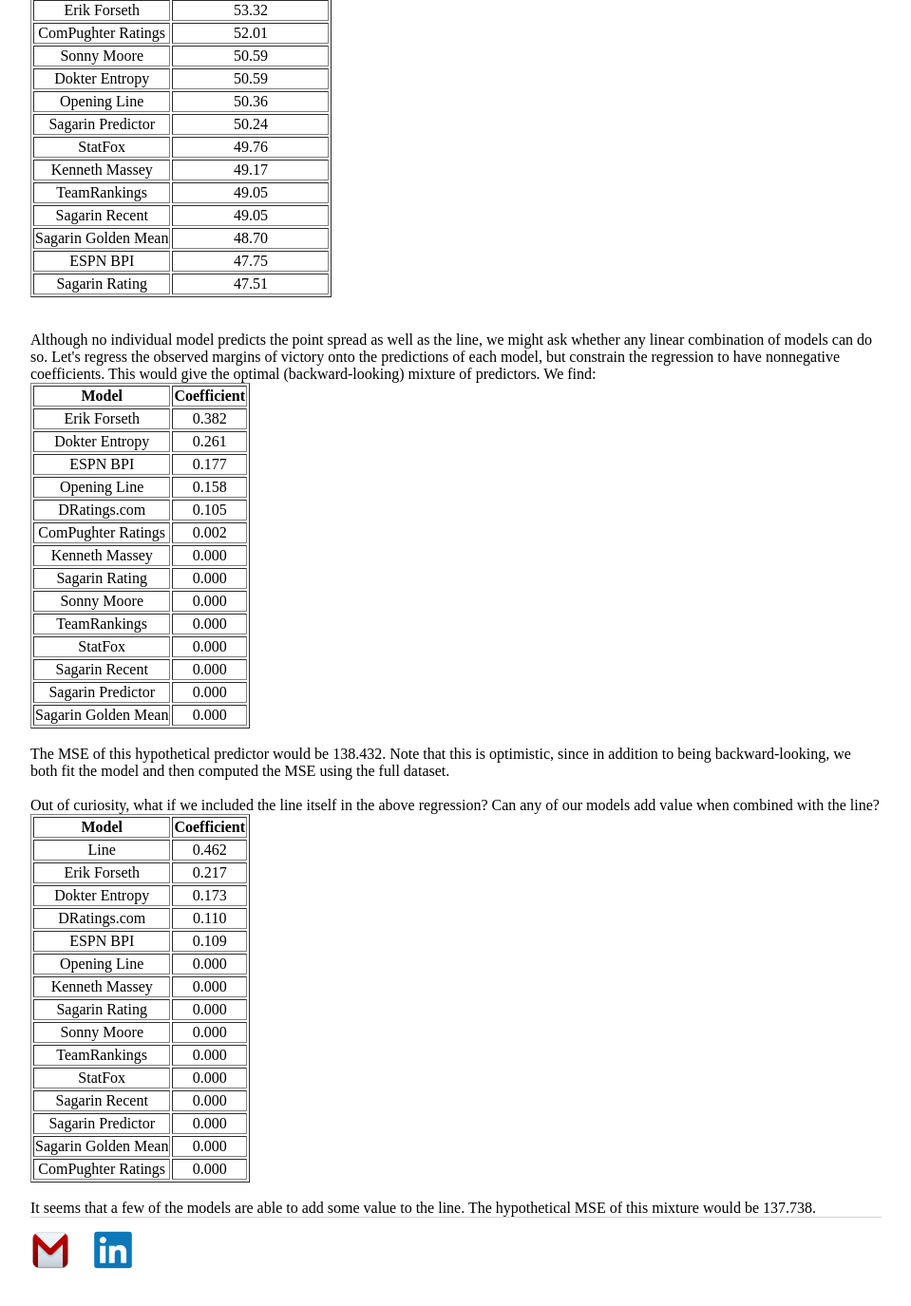
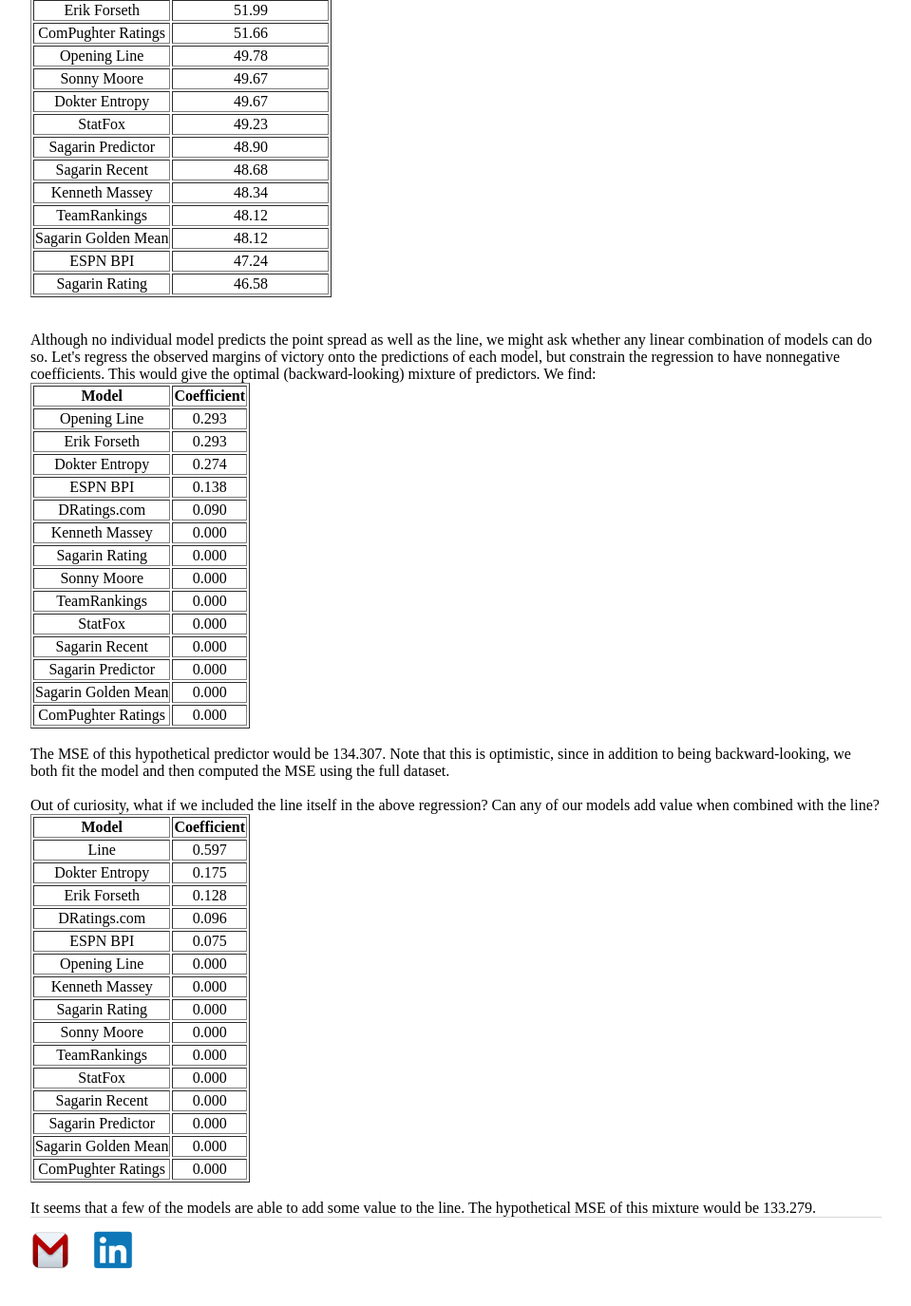
Before and after one commit to erikrforseth/erikrforseth.github.io, a Jekyll site: the page built from about.html, in a window 1280 px wide and 1400 px high, scrolled down 1175 px. Shown: the top 1375 px of the window at 95% size, without its empty margins (160-1119 px from the left). Built offline with Jekyll 4.4.1, drawn with Linux system fonts in a browser that asks for light colours; some of the changed text lies outside the part shown.

Commit message:
about page

```diff
--- a/about.html
+++ b/about.html
@@ -16,63 +16,63 @@
   <tbody>
     <tr align="center">
       <td>Line</td>
-      <td>139.273</td>
+      <td>134.373</td>
     </tr>
     <tr align="center">
       <td>Erik Forseth</td>
-      <td>140.338</td>
+      <td>136.462</td>
     </tr>
     <tr align="center">
       <td>Opening Line</td>
-      <td>141.434</td>
+      <td>136.743</td>
     </tr>
     <tr align="center">
       <td>TeamRankings</td>
-      <td>143.672</td>
+      <td>139.496</td>
     </tr>
     <tr align="center">
       <td>Sagarin Predictor</td>
-      <td>145.602</td>
+      <td>141.882</td>
     </tr>
     <tr align="center">
       <td>Dokter Entropy</td>
-      <td>146.380</td>
+      <td>141.910</td>
     </tr>
     <tr align="center">
       <td>Sagarin Rating</td>
-      <td>146.515</td>
+      <td>142.402</td>
     </tr>
     <tr align="center">
       <td>Sagarin Golden Mean</td>
-      <td>146.613</td>
+      <td>142.438</td>
     </tr>
     <tr align="center">
       <td>ESPN BPI</td>
-      <td>151.787</td>
+      <td>148.069</td>
+    </tr>
+    <tr align="center">
+      <td>Sagarin Recent</td>
+      <td>152.974</td>
     </tr>
     <tr align="center">
       <td>DRatings.com</td>
-      <td>156.679</td>
+      <td>153.388</td>
     </tr>
     <tr align="center">
       <td>Sonny Moore</td>
-      <td>157.065</td>
-    </tr>
-    <tr align="center">
-      <td>Sagarin Recent</td>
-      <td>157.907</td>
+      <td>153.686</td>
     </tr>
     <tr align="center">
       <td>StatFox</td>
-      <td>158.482</td>
+      <td>155.231</td>
     </tr>
     <tr align="center">
       <td>Kenneth Massey</td>
-      <td>159.057</td>
+      <td>156.004</td>
     </tr>
     <tr align="center">
       <td>ComPughter Ratings</td>
-      <td>173.969</td>
+      <td>168.776</td>
     </tr>
   </tbody>
 </table>
@@ -87,63 +87,63 @@
   <tbody>
     <tr align="center">
       <td>Dokter Entropy</td>
-      <td>80.81</td>
+      <td>81.02</td>
     </tr>
     <tr align="center">
       <td>Line</td>
-      <td>79.62</td>
+      <td>79.80</td>
+    </tr>
+    <tr align="center">
+      <td>Opening Line</td>
+      <td>79.03</td>
     </tr>
     <tr align="center">
       <td>TeamRankings</td>
-      <td>79.15</td>
+      <td>79.03</td>
     </tr>
     <tr align="center">
-      <td>Opening Line</td>
-      <td>78.91</td>
+      <td>Erik Forseth</td>
+      <td>78.48</td>
     </tr>
     <tr align="center">
       <td>ESPN BPI</td>
-      <td>78.67</td>
+      <td>78.37</td>
     </tr>
     <tr align="center">
-      <td>Erik Forseth</td>
-      <td>78.55</td>
+      <td>Sagarin Rating</td>
+      <td>78.15</td>
     </tr>
     <tr align="center">
       <td>Sagarin Predictor</td>
-      <td>78.20</td>
-    </tr>
-    <tr align="center">
-      <td>Sagarin Rating</td>
-      <td>77.96</td>
+      <td>78.15</td>
     </tr>
     <tr align="center">
       <td>Sagarin Golden Mean</td>
-      <td>77.73</td>
+      <td>77.70</td>
+    </tr>
+    <tr align="center">
+      <td>Kenneth Massey</td>
+      <td>76.82</td>
     </tr>
     <tr align="center">
       <td>ComPughter Ratings</td>
-      <td>77.25</td>
+      <td>76.82</td>
     </tr>
     <tr align="center">
-      <td>Kenneth Massey</td>
-      <td>76.78</td>
+      <td>Sagarin Recent</td>
+      <td>76.71</td>
     </tr>
     <tr align="center">
       <td>DRatings.com</td>
-      <td>76.54</td>
+      <td>76.38</td>
     </tr>
     <tr align="center">
       <td>StatFox</td>
-      <td>76.30</td>
-    </tr>
-    <tr align="center">
-      <td>Sagarin Recent</td>
-      <td>75.95</td>
+      <td>76.16</td>
     </tr>
     <tr align="center">
       <td>Sonny Moore</td>
-      <td>75.36</td>
+      <td>75.28</td>
     </tr>
   </tbody>
 </table>
@@ -160,59 +160,59 @@
   <tbody>
     <tr align="center">
       <td>DRatings.com</td>
-      <td>56.04</td>
+      <td>54.97</td>
     </tr>
     <tr align="center">
       <td>Erik Forseth</td>
-      <td>53.32</td>
+      <td>51.99</td>
     </tr>
     <tr align="center">
       <td>ComPughter Ratings</td>
-      <td>52.01</td>
+      <td>51.66</td>
+    </tr>
+    <tr align="center">
+      <td>Opening Line</td>
+      <td>49.78</td>
     </tr>
     <tr align="center">
       <td>Sonny Moore</td>
-      <td>50.59</td>
+      <td>49.67</td>
     </tr>
     <tr align="center">
       <td>Dokter Entropy</td>
-      <td>50.59</td>
+      <td>49.67</td>
     </tr>
     <tr align="center">
-      <td>Opening Line</td>
-      <td>50.36</td>
+      <td>StatFox</td>
+      <td>49.23</td>
     </tr>
     <tr align="center">
       <td>Sagarin Predictor</td>
-      <td>50.24</td>
+      <td>48.90</td>
     </tr>
     <tr align="center">
-      <td>StatFox</td>
-      <td>49.76</td>
+      <td>Sagarin Recent</td>
+      <td>48.68</td>
     </tr>
     <tr align="center">
       <td>Kenneth Massey</td>
-      <td>49.17</td>
+      <td>48.34</td>
     </tr>
     <tr align="center">
       <td>TeamRankings</td>
-      <td>49.05</td>
-    </tr>
-    <tr align="center">
-      <td>Sagarin Recent</td>
-      <td>49.05</td>
+      <td>48.12</td>
     </tr>
     <tr align="center">
       <td>Sagarin Golden Mean</td>
-      <td>48.70</td>
+      <td>48.12</td>
     </tr>
     <tr align="center">
       <td>ESPN BPI</td>
-      <td>47.75</td>
+      <td>47.24</td>
     </tr>
     <tr align="center">
       <td>Sagarin Rating</td>
-      <td>47.51</td>
+      <td>46.58</td>
     </tr>
   </tbody>
 </table>
@@ -228,28 +228,24 @@
   </thead>
   <tbody>
     <tr align="center">
+      <td>Opening Line</td>
+      <td>0.293</td>
+    </tr>
+    <tr align="center">
       <td>Erik Forseth</td>
-      <td>0.382</td>
+      <td>0.293</td>
     </tr>
     <tr align="center">
       <td>Dokter Entropy</td>
-      <td>0.261</td>
+      <td>0.274</td>
     </tr>
     <tr align="center">
       <td>ESPN BPI</td>
-      <td>0.177</td>
-    </tr>
-    <tr align="center">
-      <td>Opening Line</td>
-      <td>0.158</td>
+      <td>0.138</td>
     </tr>
     <tr align="center">
       <td>DRatings.com</td>
-      <td>0.105</td>
-    </tr>
-    <tr align="center">
-      <td>ComPughter Ratings</td>
-      <td>0.002</td>
+      <td>0.090</td>
     </tr>
     <tr align="center">
       <td>Kenneth Massey</td>
@@ -283,10 +279,14 @@
       <td>Sagarin Golden Mean</td>
       <td>0.000</td>
     </tr>
+    <tr align="center">
+      <td>ComPughter Ratings</td>
+      <td>0.000</td>
+    </tr>
   </tbody>
 </table>
 <br>
-The MSE of this hypothetical predictor would be 138.432. Note that this is optimistic, since in addition to being backward-looking, we both fit the model and then computed the MSE using the full dataset.
+The MSE of this hypothetical predictor would be 134.307. Note that this is optimistic, since in addition to being backward-looking, we both fit the model and then computed the MSE using the full dataset.
 <br><br>
 Out of curiosity, what if we included the line itself in the above regression? Can any of our models add value when combined with the line?<table border="1" class="dataframe">
   <thead>
@@ -298,23 +298,23 @@
   <tbody>
     <tr align="center">
       <td>Line</td>
-      <td>0.462</td>
+      <td>0.597</td>
+    </tr>
+    <tr align="center">
+      <td>Dokter Entropy</td>
+      <td>0.175</td>
     </tr>
     <tr align="center">
       <td>Erik Forseth</td>
-      <td>0.217</td>
-    </tr>
-    <tr align="center">
-      <td>Dokter Entropy</td>
-      <td>0.173</td>
+      <td>0.128</td>
     </tr>
     <tr align="center">
       <td>DRatings.com</td>
-      <td>0.110</td>
+      <td>0.096</td>
     </tr>
     <tr align="center">
       <td>ESPN BPI</td>
-      <td>0.109</td>
+      <td>0.075</td>
     </tr>
     <tr align="center">
       <td>Opening Line</td>
@@ -359,4 +359,4 @@
   </tbody>
 </table>
 <br>
-It seems that a few of the models are able to add some value to the line. The hypothetical MSE of this mixture would be 137.738.
+It seems that a few of the models are able to add some value to the line. The hypothetical MSE of this mixture would be 133.279.
```
Also changed, not shown: other parts of about.html (+1 -1 lines).
